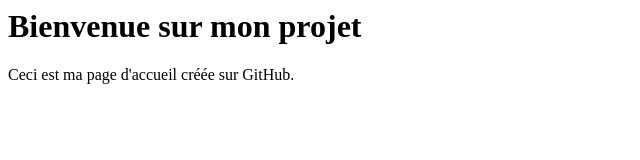
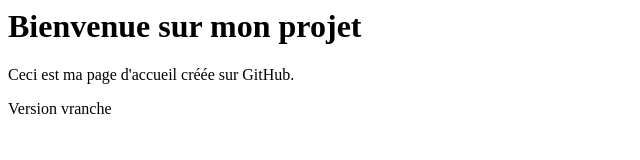
Before and after one commit to raphG2R/hello-github-web-, a plain HTML site: page index.html in a window 1280 px wide. Shown: the whole page, without its empty margins (0-640 px from the left). Drawn offline with Linux system fonts and the light colour scheme.

Commit message:
Ajout paragraphe version branche

```diff
--- a/index.html
+++ b/index.html
@@ -1,2 +1,3 @@
 <h1>Bienvenue sur mon projet</h1>
 <p>Ceci est ma page d'accueil créée sur GitHub.</p>
+<p>Version vranche</p>
```
